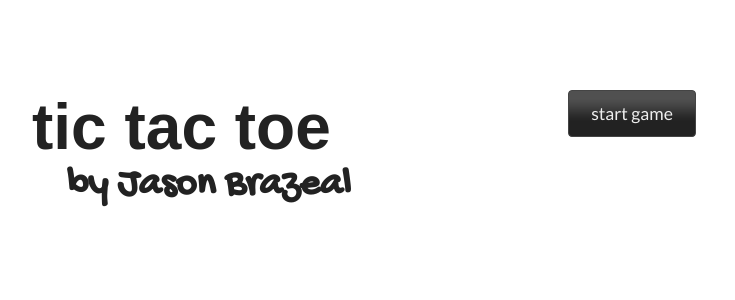
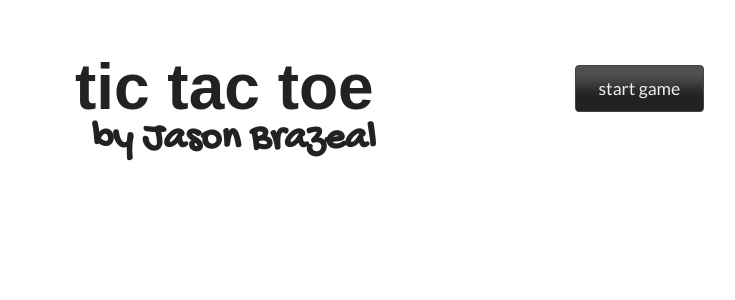
Before and after one commit to jasonbrazeal/tictactoe, a Django app: template apps/game/templates/game/home.html in a window 1280 px wide. Shown: the top 300 px of the page, without its empty margins (8-743 px from the left). Run offline with Django 3.2, Linux system fonts and the light colour scheme; the template is opened without the code that fills it, so the values that code supplies are empty; some libraries are stand-ins or nearby versions.

Commit message:
optimized for medium and big screens

```diff
--- a/apps/game/static/game/css/main.css
+++ b/apps/game/static/game/css/main.css
@@ -91,38 +91,27 @@ textarea {
    Author's custom styles
    ========================================================================== */
 
-h1 {
-    position: absolute;
-    top: 40px;
-    left: 40px;
-    font-size: 400% !important;
+#wrapper {
+    position: relative; /* to contain enclosing absolutely positioned elements */
+    margin: 0 auto;
 }
 
 h2 {
-    position: absolute;
-    top: 125px;
-    left: 75px;
     font-family: "Gochi Hand", Helvetica, sans-serif !important;
-    font-size: 250% !important;
 }
 
 #board {
-    margin: 150px auto 0 auto;
     display: none;
 }
 
 #board td {
-    height: 120px;
-    width: 120px;
     border: 2px solid #222;
     text-align: center;
     color: #222;
     font-weight: bold;
-    font-size: 40px;
 }
 
 #start {
-    margin: 90px auto 10px auto;
     padding: 5px;
     display: block;
     border-radius: 4px !important;
@@ -130,22 +119,11 @@ h2 {
 
 #cat {
     display: none;
-    position: absolute;
-    top: 150px;
-    right: 40px;
-    height: 370px;
-    width: 300px;
     z-index: 999;
 }
 
 #loading {
-    height: 450px;
-    width: 400px;
     display: none;
-    position: absolute;
-    top: 120px;
-    left: 50%;
-    margin-left: -200px;
     background-image: url('../img/loader.gif');
     background-color: transparent;
     background-position: center bottom;
@@ -195,6 +173,163 @@ h2 {
 .shaded {
     background-color: #f6f6f6;
 }
+
+/* Desktops and laptops */
+@media only screen
+and (min-width: 1200px) {
+
+#wrapper {
+    max-width: 1200px;
+}
+
+h1 {
+    float: left;
+    font-size: 400% !important;
+    width: 300px;
+    margin: .67em 0 0 .67em !important;
+}
+
+h2 {
+    float: left;
+    clear: left;
+    font-size: 250% !important;
+    width: 300px;
+    margin: -.5em 0 0 1.5em !important
+}
+
+#board {
+    clear: left;
+    margin: 0 auto;
+}
+
+#board td {
+    height: 120px;
+    width: 120px;
+    font-size: 40px;
+}
+
+#start {
+    float: left;
+    margin: 65px 0 0 200px;
+}
+
+#cat {
+    position: absolute;
+    top: 150px;
+    right: 40px;
+    height: 370px;
+    width: 300px;
+}
+
+#loading {
+    height: 450px;
+    width: 400px;
+    position: absolute;
+    top: 120px;
+    left: 50%;
+    margin-left: -200px;
+}
+
+#thanks {
+    width: 100%;
+}
+
+} /* Desktops and laptops */
+
+/* iPads (portrait and landscape) */
+@media only screen
+and (min-width: 768px)
+and (max-width: 1199px) {
+
+h1 {
+    font-size: 400% !important;
+    width: 300px;
+    margin: .67em auto 0 auto !important;
+}
+
+h2 {
+    font-size: 250% !important;
+    width: 300px;
+    margin: 0 auto !important;
+    position: relative; /* switch the position of start button and h2 */
+    top: -70px;
+}
+
+#board {
+    margin: 20px auto 0 auto;
+}
+
+#board td {
+    height: 120px;
+    width: 120px;
+    font-size: 40px;
+}
+
+#start {
+    margin: 0 auto;
+    position: relative; /* switch the position of start button and h2 */
+    top: 70px;
+}
+
+#cat {
+    position: absolute;
+    top: 210px;
+    left: 50%;
+    margin-left: -182px;
+    height: 450px;
+    width: 365px;
+}
+
+#loading {
+    height: 450px;
+    width: 400px;
+    position: absolute;
+    top: 120px;
+    left: 50%;
+    margin-left: -200px;
+}
+
+#thanks {
+    text-align: center;
+    width: 100%;
+}
+
+#thanks2 {
+    position: static; /* switch the position of start button and h2 */
+    text-align: center;
+}
+
+} /* iPads (portrait and landscape) */
+
+/* Smartphones (portrait and landscape) */
+@media only screen
+and (max-width: 767px) {
+
+h1 {
+    font-size: 250% !important;
+    width: 300px;
+    margin: .67em auto 0 auto !important;
+}
+
+h2 {
+    font-size: 150% !important;
+    width: 300px;
+    margin: 0 auto !important;
+    position: relative; /* switch the position of start button and h2 */
+    top: -70px;
+}
+
+#thanks {
+    text-align: center;
+    width: 80%;
+}
+
+#thanks2 {
+    position: static; /* switch the position of start button and h2 */
+    text-align: center;
+}
+
+} /* Smartphones (portrait and landscape) */
 
 /* ==========================================================================
    Helper classes
@@ -275,8 +410,58 @@ h2 {
    Modify as content requires.
    ========================================================================== */
 
-@media only screen and (min-width: 35em) {
-    /* Style adjustments for viewports that meet the condition */
+/* Smartphones (portrait and landscape) ----------- */
+@media only screen
+and (min-device-width : 320px)
+and (max-device-width : 480px) {
+/* Styles */
+}
+
+/* Smartphones (landscape) ----------- */
+@media only screen
+and (min-width : 321px) {
+/* Styles */
+}
+
+/* Smartphones (portrait) ----------- */
+@media only screen
+and (max-width : 320px) {
+/* Styles */
+}
+
+/* iPads (portrait and landscape) ----------- */
+@media only screen
+and (min-device-width : 768px)
+and (max-device-width : 1024px) {
+/* Styles */
+}
+
+/* iPads (landscape) ----------- */
+@media only screen
+and (min-device-width : 768px)
+and (max-device-width : 1024px)
+and (orientation : landscape) {
+/* Styles */
+}
+
+/* iPads (portrait) ----------- */
+@media only screen
+and (min-device-width : 768px)
+and (max-device-width : 1024px)
+and (orientation : portrait) {
+/* Styles */
+}
+
+/* Desktops and laptops ----------- */
+@media only screen
+and (min-width : 1224px) {
+/* Styles */
+}
+
+/* Large screens ----------- */
+@media only screen
+and (min-width : 1824px) {
+/* Styles */
 }
 
 @media print,
--- a/apps/game/static/game/js/main.js
+++ b/apps/game/static/game/js/main.js
@@ -1,4 +1,37 @@
 $(document).ready(function() {
+
+// get screen size for positioning dialog boxes
+var screenSize;
+
+if (Modernizr.mq('only screen and (max-width: 767px)')) {
+    screenSize = 'small_screen'
+}
+
+if (Modernizr.mq('only screen and (min-width: 768px) and (max-width: 1199px)')) {
+    screenSize = 'med_screen'
+}
+
+if (Modernizr.mq('only screen and (min-width: 1200px)')) {
+    screenSize = 'big_screen'
+}
+
+var dialogSetupPositions = {
+                             'big_screen': {'my': 'center top',
+                                            'at': 'center top'},
+                             'med_screen': {'my': 'center top',
+                                            'at': 'center top+175'},
+                             'small_screen': {'my': 'center top',
+                                              'at': 'center top+175'},
+                             };
+
+var dialogConfirmPositions = {
+                             'big_screen': {'my': 'right top',
+                                            'at': 'right-170 top'},
+                             'med_screen': {'my': 'center top',
+                                            'at': 'center top+120'},
+                             'small_screen': {'my': 'center top',
+                                              'at': 'center top+175'},
+                             };
 
 // highlights start button when you hover over it
     $('#start').hover(function() {
@@ -14,12 +47,13 @@ $(document).ready(function() {
             resizable: false,
             modal: false,
             autoOpen: true,
-            width: '425px',
-            height: '150px',
-            dialogClass: 'dialog' ,
+            closeOnEscape: false,
+            width: '650px',
+            height: '130px !important',
+            dialogClass: 'dialog',
             position: {
-                my: 'center top',
-                at: 'center top',
+                my: dialogSetupPositions[screenSize].my,
+                at: dialogSetupPositions[screenSize].at,
                 of: $('html'),
             },
             title: '',
@@ -36,7 +70,7 @@ $(document).ready(function() {
               } /* 'O' */
             }, /* buttons */
             close: function() {
-                $('#start').hide();
+                $('#start').css('visibility', 'hidden');
             } /* close */
         }); /* dialog */
     }); /* start */
@@ -115,13 +149,14 @@ $(document).ready(function() {
                                     resizable: false,
                                     modal: true,
                                     autoOpen: true,
+                                    closeOnEscape: false,
                                     width: '600px',
                                     height: '130px !important',
                                     dialogClass: 'dialog' ,
                                     position: {
-                                        my: 'center top',
-                                        at: 'center top',
-                                        of: $('html'),
+                                        my: dialogConfirmPositions[screenSize].my,
+                                        at: dialogConfirmPositions[screenSize].at,
+                                        of: $('#wrapper'),
                                     },
                                     title: '',
                                     buttons: {
@@ -162,6 +197,7 @@ $(document).ready(function() {
             resizable: false,
             modal: true,
             autoOpen: true,
+            closeOnEscape: false,
             width: '550px',
             height: '130px !important',
             dialogClass: 'dialog' ,
--- a/apps/game/templates/game/home.html
+++ b/apps/game/templates/game/home.html
@@ -24,10 +24,10 @@
             <p class="browsehappy">You are using an <strong>outdated</strong> browser. Please <a href="http://browsehappy.com/">upgrade your browser</a> to improve your experience.</p>
         <![endif]-->
 
-        <!-- Add your site or application content here -->
+        <div id="wrapper">
             <h1>tic tac toe</h1>
+            <button id="start" type="button" class="ui-button ui-widget ui-state-default ui-corner-all ui-button-text-only" role="button"><span class="ui-button-text">start game</span></button>
             <h2>by Jason Brazeal</h2>
-        <button id="start" type="button" class="ui-button ui-widget ui-state-default ui-corner-all ui-button-text-only" role="button"><span class="ui-button-text">start game</span></button>
             <table id="board">
                 <tbody>
                     <tr>
@@ -47,6 +47,8 @@
                     </tr>
                 </tbody>
             </table>
+            <img src="{% static "game/img/tictac-no.jpg" %}" alt="grumpy cat" id="cat">
+        </div>
 
         <div id="loading"></div>
 
@@ -64,7 +66,6 @@
 
         <span id="player_human">{{ player_human }}</span>
         <span id="has_game">{{ has_game }}</span>
-        <img src="{% static "game/img/tictac-no.jpg" %}" alt="grumpy cat" id="cat">
 
         <script src="//ajax.googleapis.com/ajax/libs/jquery/1.11.1/jquery.min.js"></script>
         <script>window.jQuery || document.write('<script src="{% static "game/js/vendor/jquery-1.11.1.min.js" %}"><\/script>')</script>
--- a/apps/game/templates/game/thanks.html
+++ b/apps/game/templates/game/thanks.html
@@ -17,8 +17,10 @@
         <script src="{% static "game/js/vendor/modernizr-2.8.0.min.js" %}"></script>
     </head>
     <body>
-        <h1>thanks for playing!</h1>
-        <h2>-Jason</h2>
+        <div id="wrapper">
+            <h1 id="thanks">thanks for playing!</h1>
+            <h2 id="thanks2">-Jason</h2>
+        </div>
         <!-- Google Analytics: change UA-XXXXX-X to be your site's ID. -->
         <script>
             (function(b,o,i,l,e,r){b.GoogleAnalyticsObject=l;b[l]||(b[l]=
```
Lines whose indentation alone changed are shown as unchanged.
